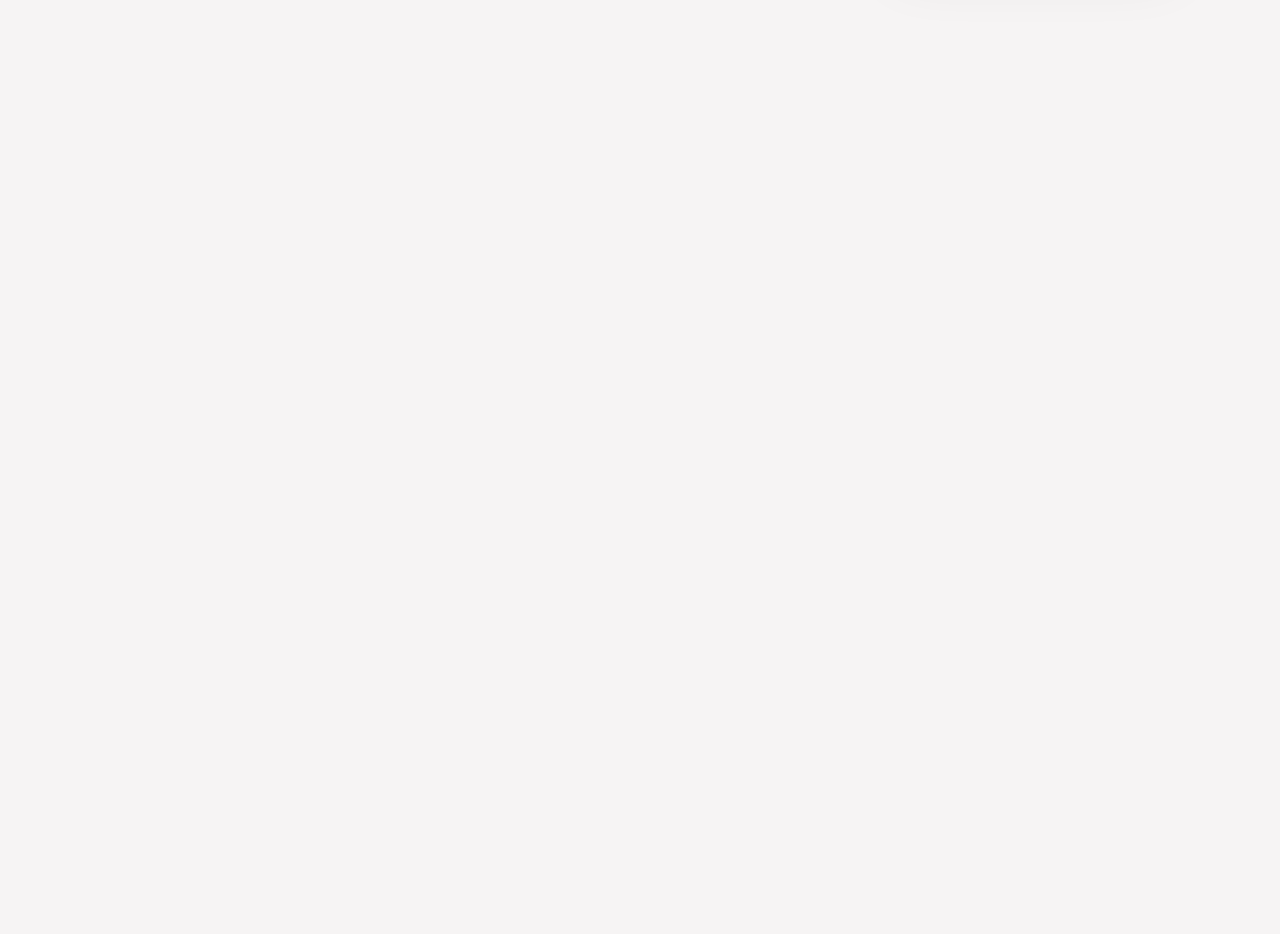
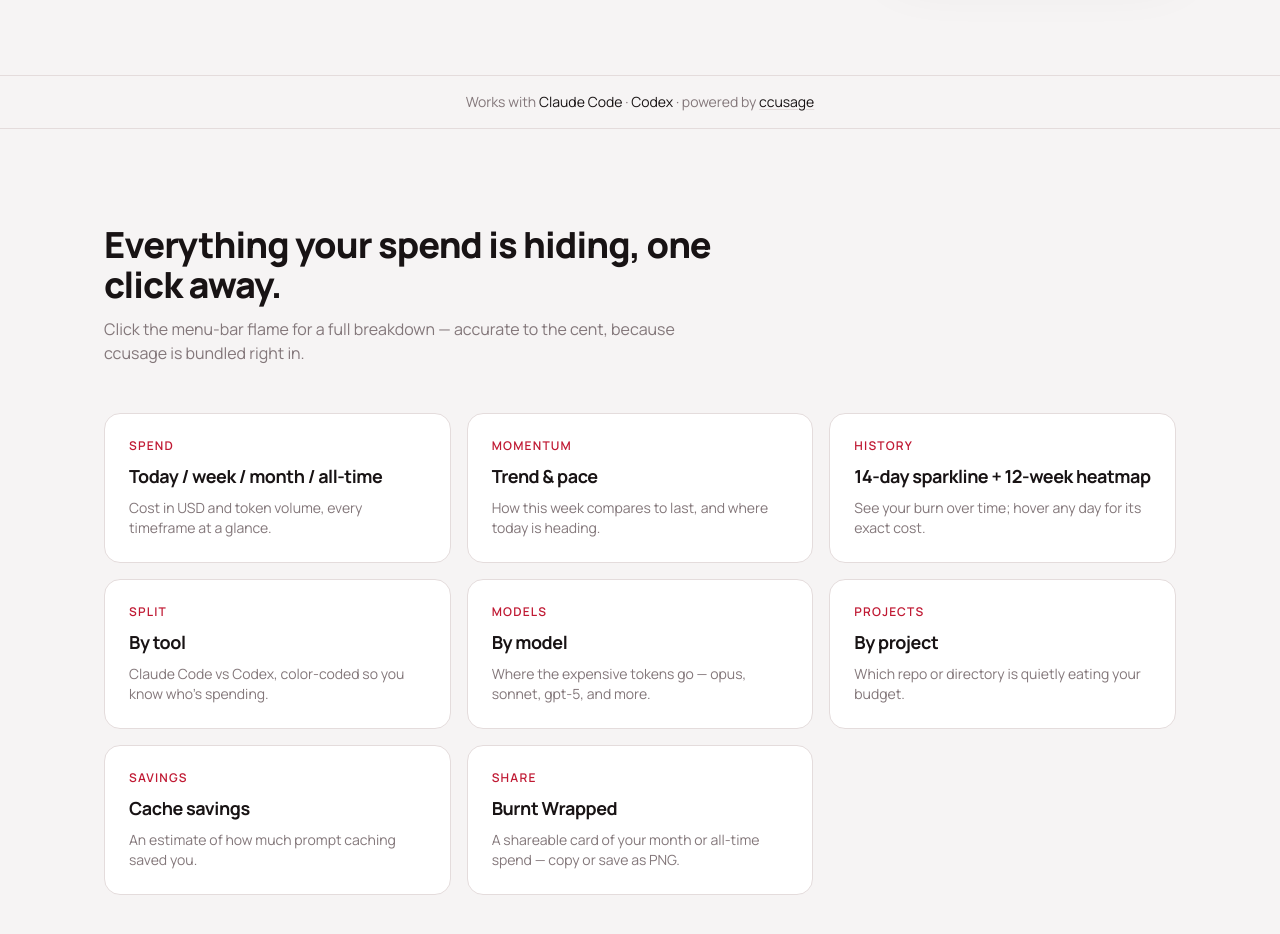
Before and after one commit to mafex11/Burnt, a Next.js app in the folder site/: page / in a window 1280 px wide. Shown: the part 540-1474 px from the top of the page. Before the commit the page ends 800 px from the top, so only its background shows below. Built offline with nearby package versions, Linux system fonts and the light colour scheme.

Commit message:
Add features bento grid and works-with strip

```diff
--- a/site/app/page.tsx
+++ b/site/app/page.tsx
@@ -1,5 +1,7 @@
 import { Nav } from "@/components/Nav";
 import { Hero } from "@/components/Hero";
+import { LogoStrip } from "@/components/LogoStrip";
+import { Features } from "@/components/Features";
 
 export default function Home() {
   return (
@@ -7,6 +9,8 @@
       <Nav />
       <main id="top">
         <Hero />
+        <LogoStrip />
+        <Features />
       </main>
     </>
   );
--- /dev/null
+++ b/site/components/Features.tsx
@@ -0,0 +1,33 @@
+const FEATURES: { label: string; title: string; desc: string }[] = [
+  { label: "Spend", title: "Today / week / month / all-time", desc: "Cost in USD and token volume, every timeframe at a glance." },
+  { label: "Momentum", title: "Trend & pace", desc: "How this week compares to last, and where today is heading." },
+  { label: "History", title: "14-day sparkline + 12-week heatmap", desc: "See your burn over time; hover any day for its exact cost." },
+  { label: "Split", title: "By tool", desc: "Claude Code vs Codex, color-coded so you know who's spending." },
+  { label: "Models", title: "By model", desc: "Where the expensive tokens go — opus, sonnet, gpt-5, and more." },
+  { label: "Projects", title: "By project", desc: "Which repo or directory is quietly eating your budget." },
+  { label: "Savings", title: "Cache savings", desc: "An estimate of how much prompt caching saved you." },
+  { label: "Share", title: "Burnt Wrapped", desc: "A shareable card of your month or all-time spend — copy or save as PNG." },
+];
+
+export function Features() {
+  return (
+    <section id="features" className="mx-auto max-w-content px-6 py-24">
+      <h2 className="max-w-2xl text-3xl font-extrabold tracking-tight md:text-4xl">
+        Everything your spend is hiding, one click away.
+      </h2>
+      <p className="mt-3 max-w-xl text-muted">
+        Click the menu-bar flame for a full breakdown — accurate to the cent, because
+        ccusage is bundled right in.
+      </p>
+      <div className="mt-12 grid gap-4 sm:grid-cols-2 lg:grid-cols-3">
+        {FEATURES.map((f) => (
+          <div key={f.title} className="rounded-2xl border border-line bg-card p-6">
+            <div className="text-xs font-semibold uppercase tracking-[0.1em] text-accent">{f.label}</div>
+            <h3 className="mt-2 text-lg font-bold tracking-tight">{f.title}</h3>
+            <p className="mt-2 text-sm text-muted">{f.desc}</p>
+          </div>
+        ))}
+      </div>
+    </section>
+  );
+}
--- /dev/null
+++ b/site/components/LogoStrip.tsx
@@ -0,0 +1,11 @@
+export function LogoStrip() {
+  return (
+    <div className="border-y border-line bg-panel/50">
+      <p className="mx-auto max-w-content px-6 py-4 text-center text-sm text-muted">
+        Works with <span className="text-ink">Claude Code</span> ·{" "}
+        <span className="text-ink">Codex</span> · powered by{" "}
+        <a href="https://github.com/ryoppippi/ccusage" className="text-ink underline decoration-line underline-offset-2 hover:text-accent">ccusage</a>
+      </p>
+    </div>
+  );
+}
```
